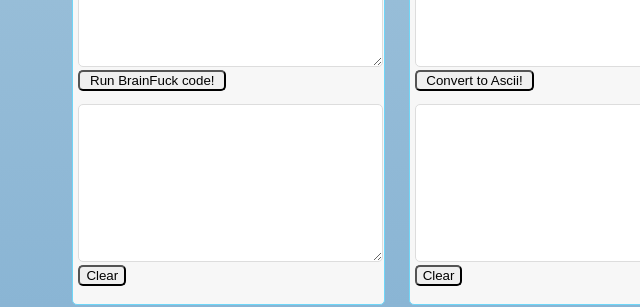
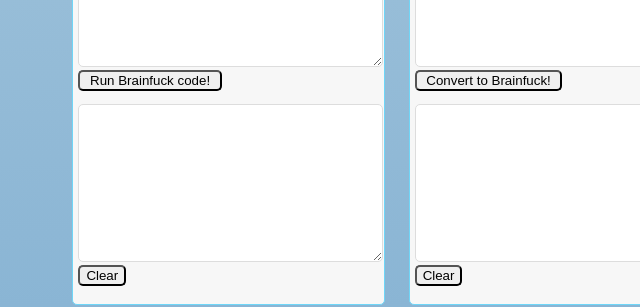
Before and after one commit to spencerbartz/bf-interpreter, a plain HTML site: page index.html in a window 1280 px wide. Shown: the part 378-685 px from the top of the page, 243-883 px from the left. Drawn offline with Linux system fonts and the light colour scheme.

Commit message:
rename button

```diff
--- a/index.html
+++ b/index.html
@@ -33,7 +33,7 @@
             <h3>Brainfuck Interpreter</h3>
             <p>
             <textarea id="intrp_input" class="rounded"></textarea>
-            <input id="submit_intrp_input" type="submit" class="rounded" value=" Run BrainFuck code! " onclick="BFI.interpret('intrp_input')" />
+            <input id="submit_intrp_input" type="submit" class="rounded" value=" Run Brainfuck code! " onclick="BFI.interpret('intrp_input')" />
             </p>
             <p>
             <textarea id="intrp_output" class="rounded"></textarea>
@@ -46,7 +46,7 @@
             <h3>Ascii to Brainfuck Converter</h3>
             <p>
             <textarea id="conv_input" class="rounded"></textarea>
-            <input id="submit_conv_input" type="submit" class="rounded" value=" Convert to Ascii! " onclick="BFI.asciiToBF('conv_input')" />
+            <input id="submit_conv_input" type="submit" class="rounded" value=" Convert to Brainfuck! " onclick="BFI.asciiToBF('conv_input')" />
             </p>
             <p>
             <textarea id="conv_output" class="rounded"></textarea>
```
